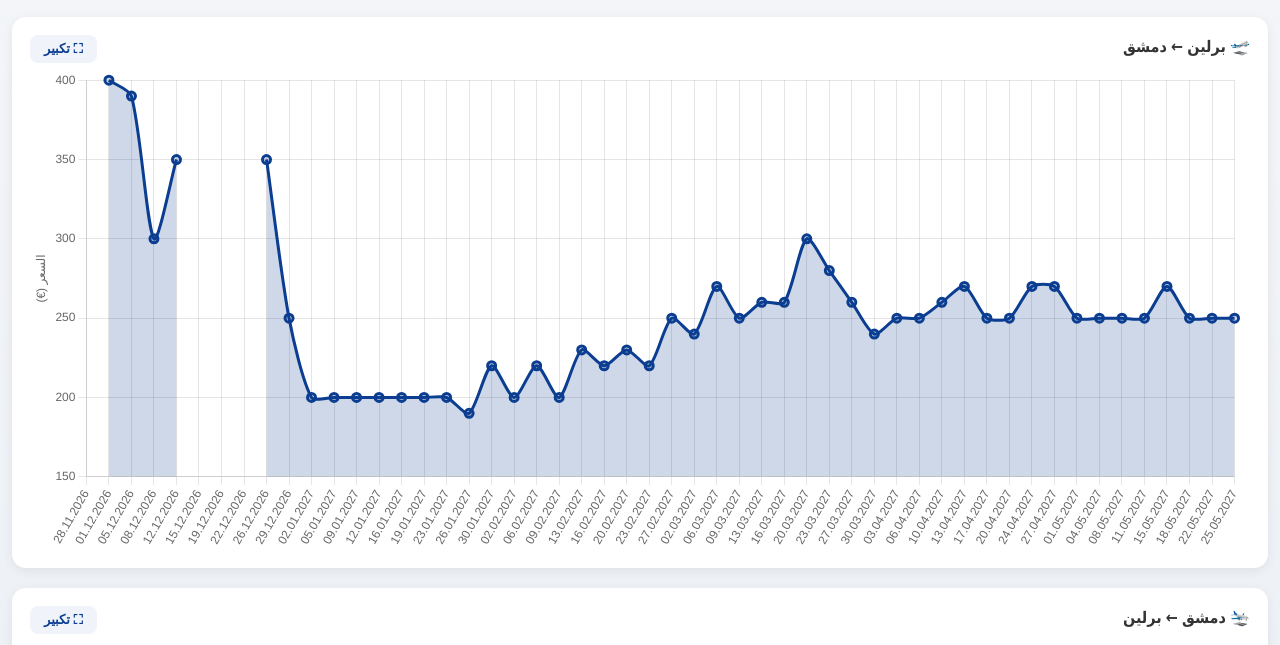
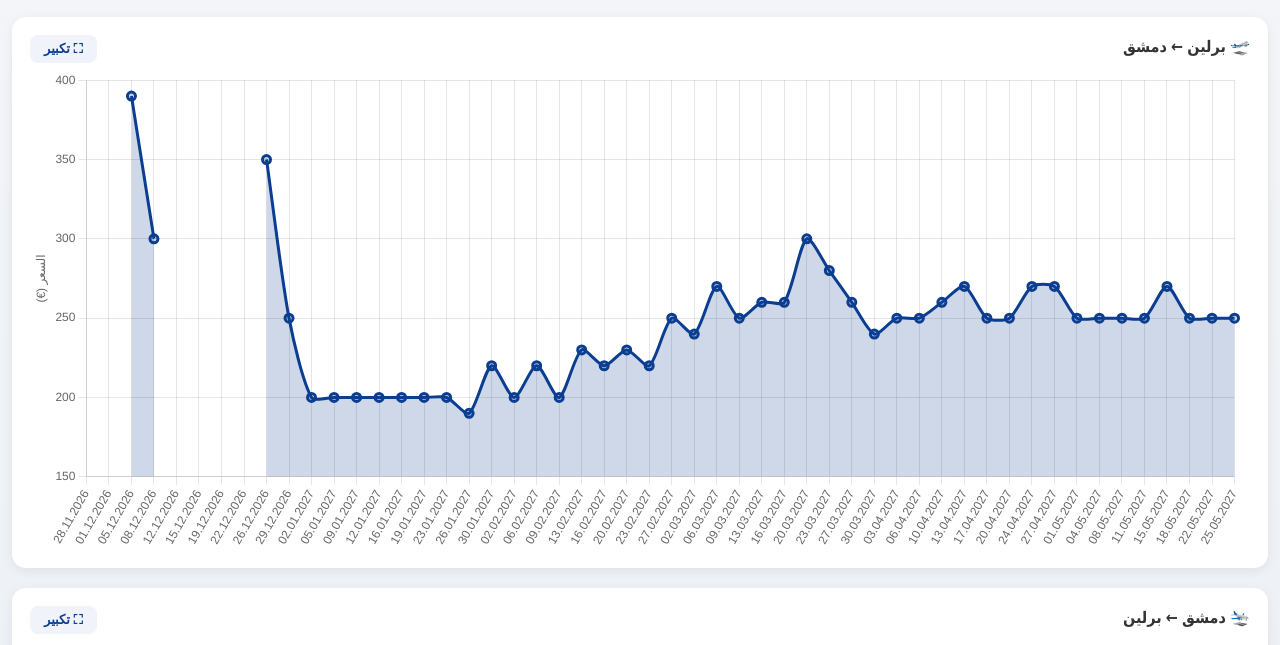
Before and after one commit to norobbc-wq/booking_2, a plain HTML site: page chart.html in a window 1280 px wide. Shown: the part 120-765 px from the top of the page. Drawn offline with nearby package versions, Linux system fonts and the light colour scheme.

Commit message:
تحديث الأسعار الحية

```diff
--- a/data.json
+++ b/data.json
@@ -1,5 +1,5 @@
 {
-  "generated_at": "2026-11-28 08:06",
+  "generated_at": "2026-11-28 17:45",
   "outbound": [
     {
       "date": "2026-11-28",
@@ -12,8 +12,8 @@
       "date": "2026-12-01",
       "date_display": "01.12.2026",
       "day": "الثلاثاء",
-      "price": 400.0,
-      "flight_no": "SR124"
+      "price": null,
+      "flight_no": null
     },
     {
       "date": "2026-12-05",
@@ -33,8 +33,8 @@
       "date": "2026-12-12",
       "date_display": "12.12.2026",
       "day": "السبت",
-      "price": 350.0,
-      "flight_no": "SR196"
+      "price": null,
+      "flight_no": null
     },
     {
       "date": "2026-12-15",
```
Also changed, not shown: index.html (+3 -3 lines).
